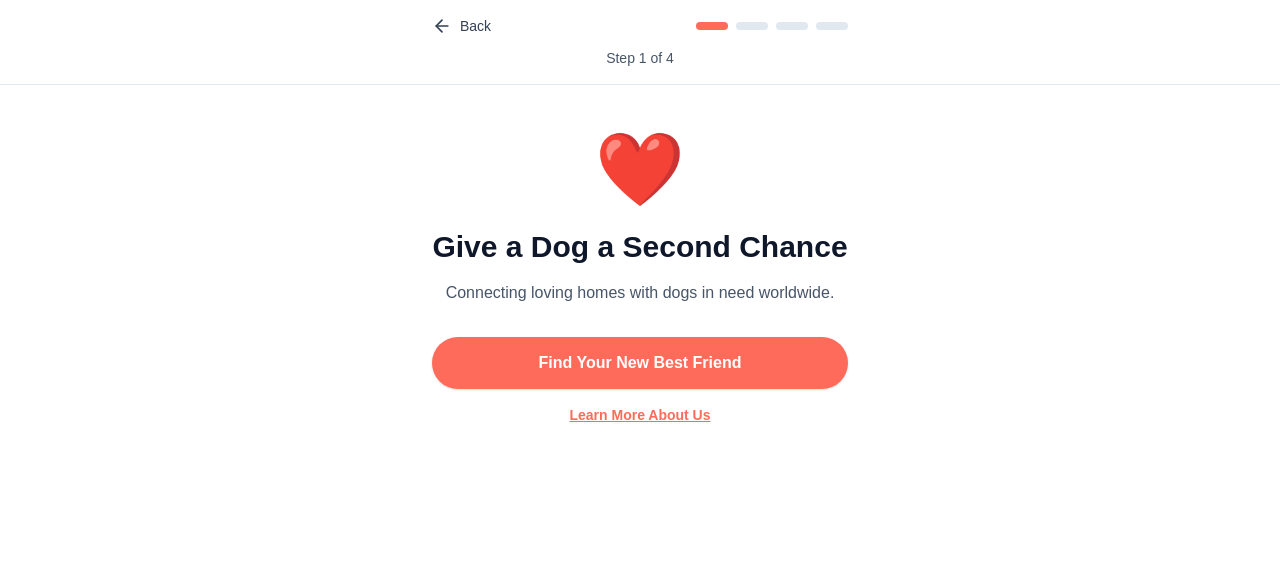
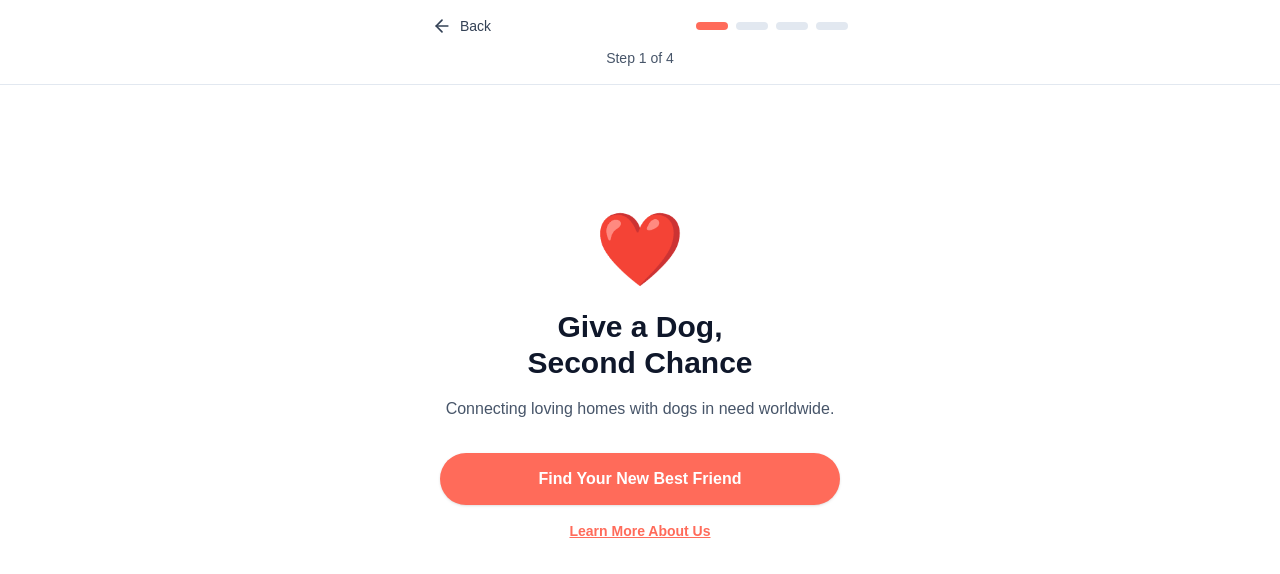
Before and after one commit to GCU-Second-Chance/SecondChance-Global-frontend, a Next.js app: page /challenge in a window 1280 px wide. Shown: the top 574 px of the page. Built offline with nearby package versions, Linux system fonts and the light colour scheme; no server answers.

Commit message:
fix: adjust layout and improve title formatting on Challenge and Hero sections

```diff
--- a/app/challenge/page.tsx
+++ b/app/challenge/page.tsx
@@ -19,7 +19,7 @@ export default function ChallengePage() {
   };
 
   return (
-    <div className="container mx-auto max-w-md px-4 py-12">
+    <div className="container mx-auto max-w-md px-6 pt-32 ">
       <motion.div
         className="text-center"
         initial={{ opacity: 0, y: 20 }}
@@ -30,7 +30,9 @@ export default function ChallengePage() {
         <div className="mb-6 text-7xl">❤️</div>
 
         {/* Title */}
-        <h1 className="mb-4 text-3xl font-bold text-gray-900">Give a Dog a Second Chance</h1>
+        <h1 className="mb-4 text-3xl font-bold text-gray-900">
+          Give a Dog, <br /> Second Chance
+        </h1>
 
         {/* Description */}
         <p className="mb-8 text-base text-gray-600">
--- a/components/landing/HeroSection.tsx
+++ b/components/landing/HeroSection.tsx
@@ -11,7 +11,7 @@ import { motion } from "framer-motion";
 
 export default function HeroSection() {
   return (
-    <section className="relative overflow-hidden bg-white px-4 py-6 md:py-12">
+    <section className="relative overflow-hidden bg-white px-4 min-h-screen flex justify-center items-center py-6 md:py-12">
       <div className="container mx-auto max-w-md md:max-w-2xl">
         {/* Hero Image with Animation */}
         {/* <motion.div
```
